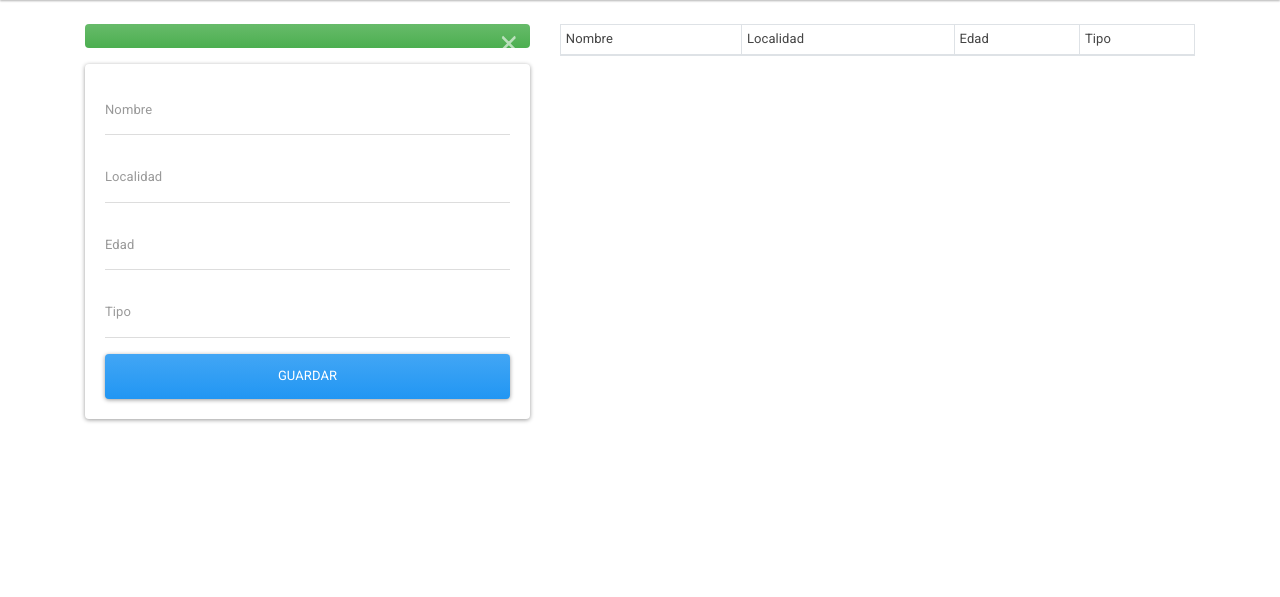
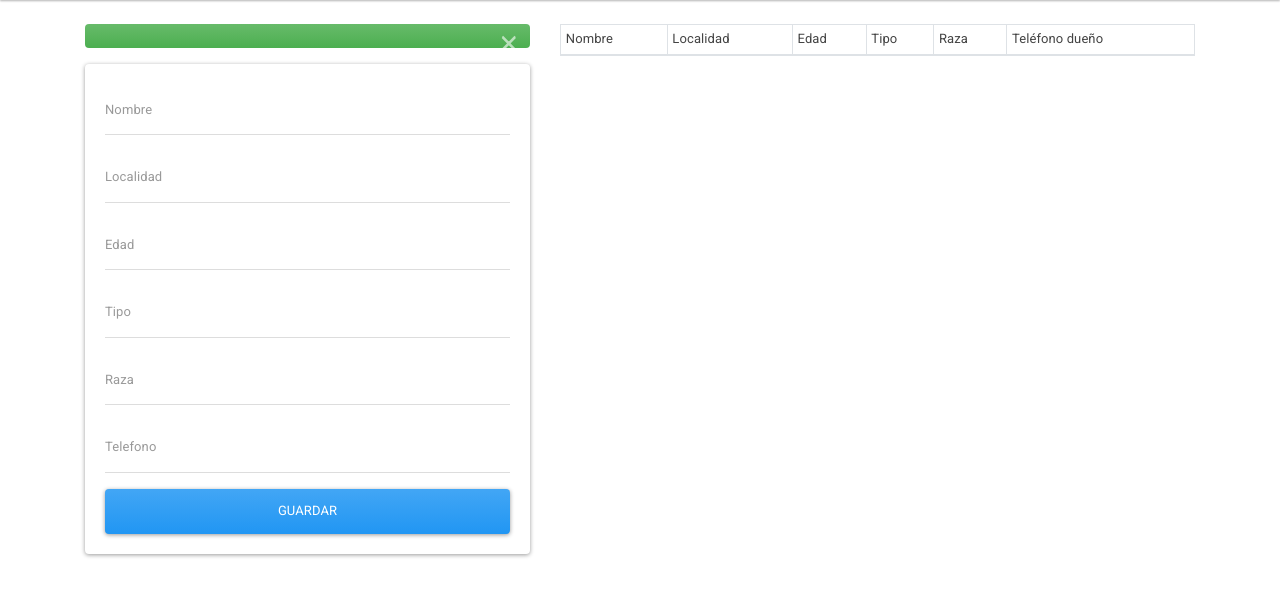
Before and after one commit to pablotose/BottlePy-Cassandra, a Bottle app: page / in a window 1280 px wide. Shown: the part 124-721 px from the top of the page. Run offline with Bottle, Linux system fonts and the light colour scheme; data that the repository does not hold is empty; some libraries are stand-ins or nearby versions.

Commit message:
Actualización de la tabla de la base de datos

```diff
--- a/app.py
+++ b/app.py
@@ -29,9 +29,11 @@ def add_animal():
 		localidad = str(request.params.get('localidad'))
 		edad_animal = int(request.params.get('edad'))
 		tipo_animal = str(request.params.get('tipo'))
+		raza_animal = str(request.params.get('raza'))
+		telefono_duenno = int(request.params.get('telefono'))
 		session = cluster.connect()
 		session.set_keyspace("db")
-		session.execute("INSERT INTO animales (id_animal, nombre_animal, localidad, edad_animal, tipo_animal) values (now(), '{}','{}',{},'{}')".format(nombre_animal, localidad, edad_animal, tipo_animal))
+		session.execute("INSERT INTO animales (id_animal, nombre_animal, localidad, edad_animal, tipo_animal, raza_animal, telefono_duenno ) values (now(), '{}','{}',{},'{}','{}',{})".format(nombre_animal, localidad, edad_animal, tipo_animal, raza_animal, telefono_duenno))
 
 		return redirect('/')
 
--- a/templates/layout.html
+++ b/templates/layout.html
@@ -45,6 +45,12 @@
           <div class="form-group">
             <input type="text" class="form-control" name="tipo" placeholder="Tipo">
           </div>
+          <div class="form-group">
+            <input type="text" class="form-control" name="raza" placeholder="Raza">
+          </div>
+          <div class="form-group">
+            <input type="text" class="form-control" name="telefono" placeholder="Telefono">
+          </div>
           <button class="btn btn-primary btn-block">
             Guardar
           </button>
@@ -60,6 +66,8 @@
             <td>Localidad</td>
             <td>Edad</td>
             <td>Tipo</td>
+            <td>Raza</td>
+            <td>Teléfono dueño</td>
           </tr>
         </thead>
         <tbody>
@@ -74,7 +82,9 @@
           <td>{{animal[3]}}</td>
           <td>{{animal[2]}}</td>
           <td>{{animal[1]}} años</td>
+          <td>{{animal[6]}}</td>
           <td>{{animal[4]}}</td>
+          <td>{{animal[5]}}</td>
           <td>
             % end
             </td>
```
